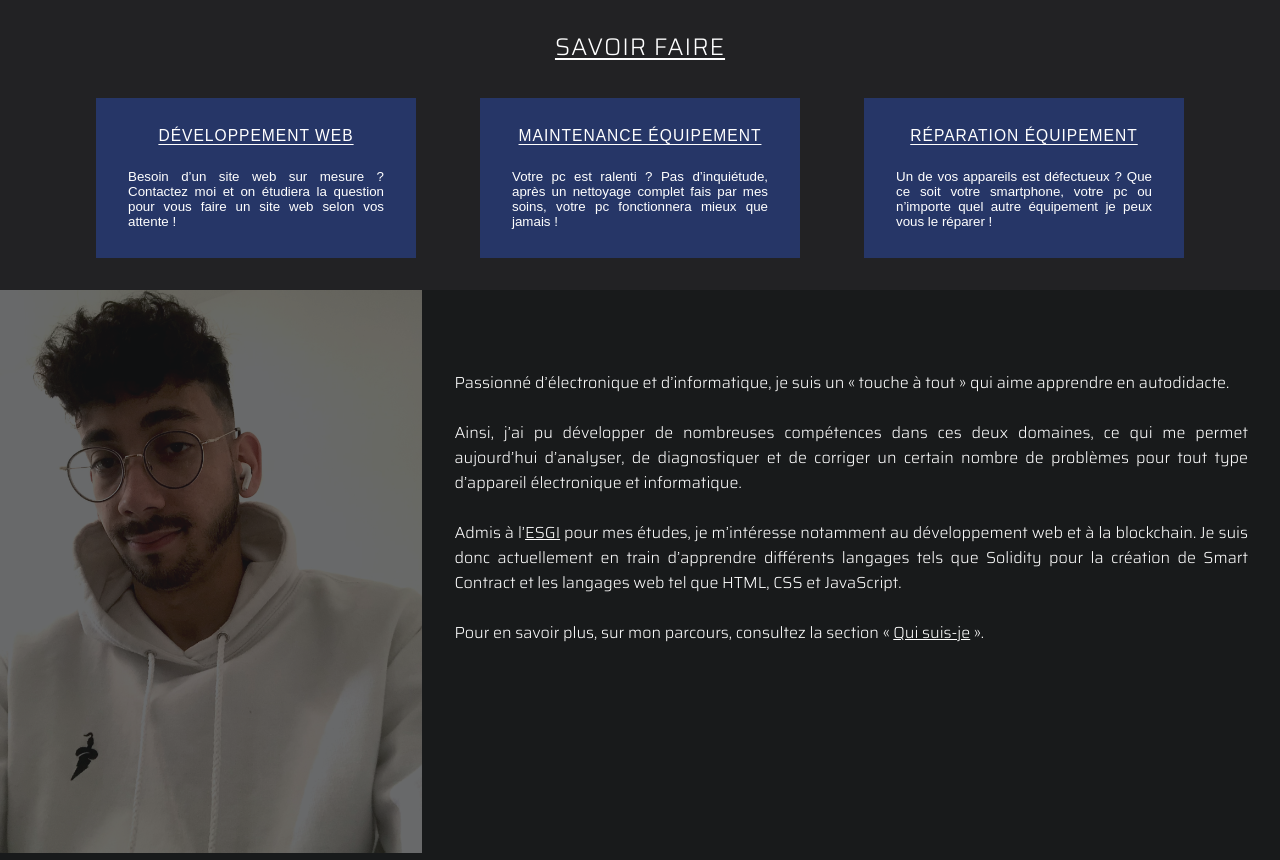
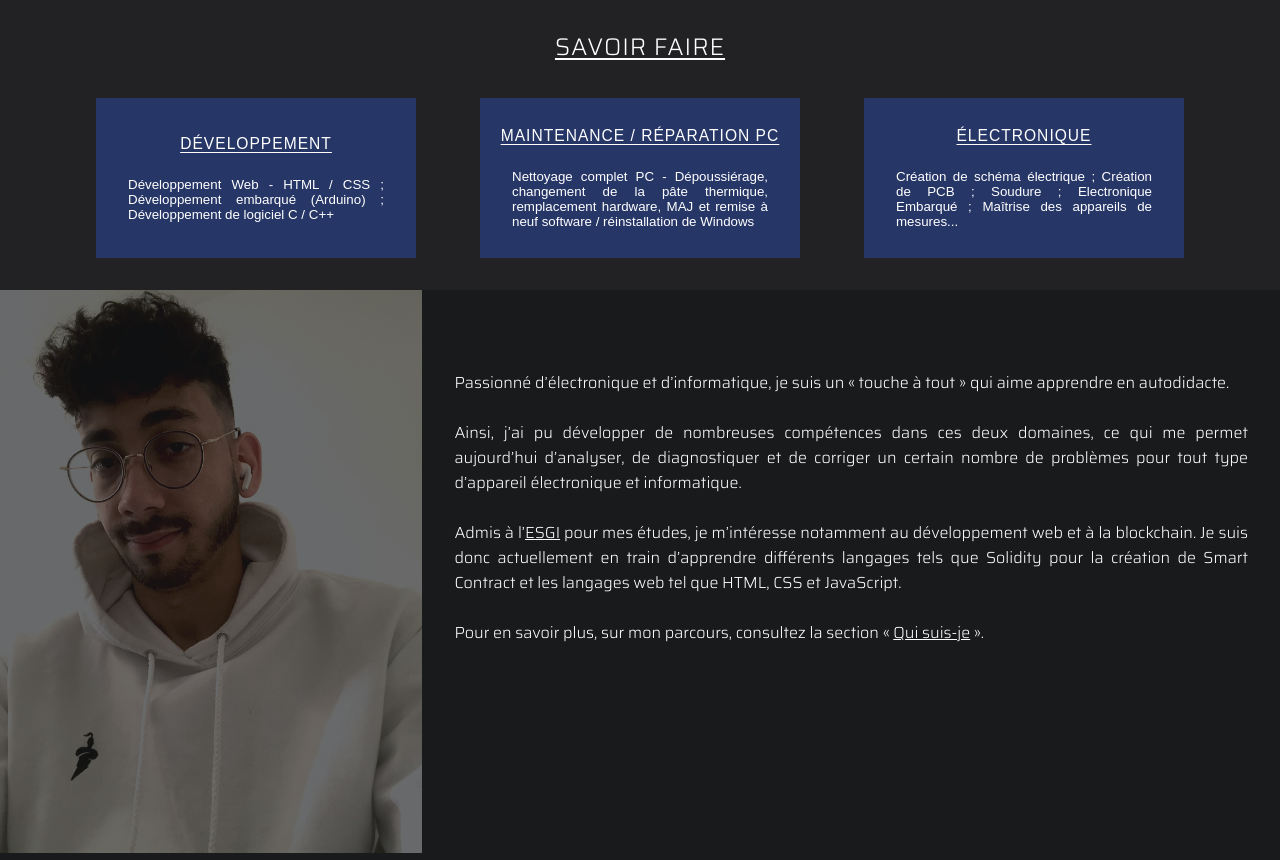
Before and after one commit to Teyik0/SiteWebTheo, a plain HTML site: page index.html in a window 1280 px wide. Shown: the part 800-1660 px from the top of the page. Drawn offline with nearby package versions, Linux system fonts and the light colour scheme.

Commit message:
button savoir-faire

```diff
--- a/index.html
+++ b/index.html
@@ -30,8 +30,8 @@
             <li>
                 <div>
                     <form action="#" method="get" target="_blank">
-                        <button class="button" id="button1" type="submit"><h3>Développement Web </h3>
-                            <p>Besoin d’un site web sur mesure ? Contactez moi et on étudiera la question pour vous faire un site web selon vos attente !</p>
+                        <button class="button" id="button1" type="submit"><h3>Développement</h3>
+                            <p>Développement Web - HTML / CSS ; Développement embarqué (Arduino) ; Développement de logiciel C / C++</p>
                         </button>
                     </form>
                 </div>
@@ -39,8 +39,8 @@
             <li>
                 <div>
                     <form action="#" method="get" target="_blank">
-                        <button class="button" id="button2" type="submit"><h3>Maintenance équipement</h3>
-                            <p>Votre pc est ralenti ? Pas d’inquiétude, après un nettoyage complet fais par mes soins, votre pc fonctionnera mieux que jamais !</p>
+                        <button class="button" id="button2" type="submit"><h3>Maintenance / Réparation PC</h3>
+                            <p>Nettoyage complet PC - Dépoussiérage, changement de la pâte thermique, remplacement hardware, MAJ et remise à neuf software / réinstallation de Windows</p>
                         </button>
                     </form>
                 </div>
@@ -48,8 +48,8 @@
             <li>
                 <div>
                     <form action="#" method="get" target="_blank">
-                        <button class="button" id="button3" type="submit"><h3>Réparation équipement</h3>
-                            <p>Un de vos appareils est défectueux ? Que ce soit votre smartphone, votre pc ou n’importe quel autre équipement je peux vous le réparer !</p>
+                        <button class="button" id="button3" type="submit"><h3>électronique</h3>
+                            <p>Création de schéma électrique ; Création de PCB ; Soudure ; Electronique Embarqué ; Maîtrise des appareils de mesures...</p>
                         </button>
                     </form>
                 </div>
```
